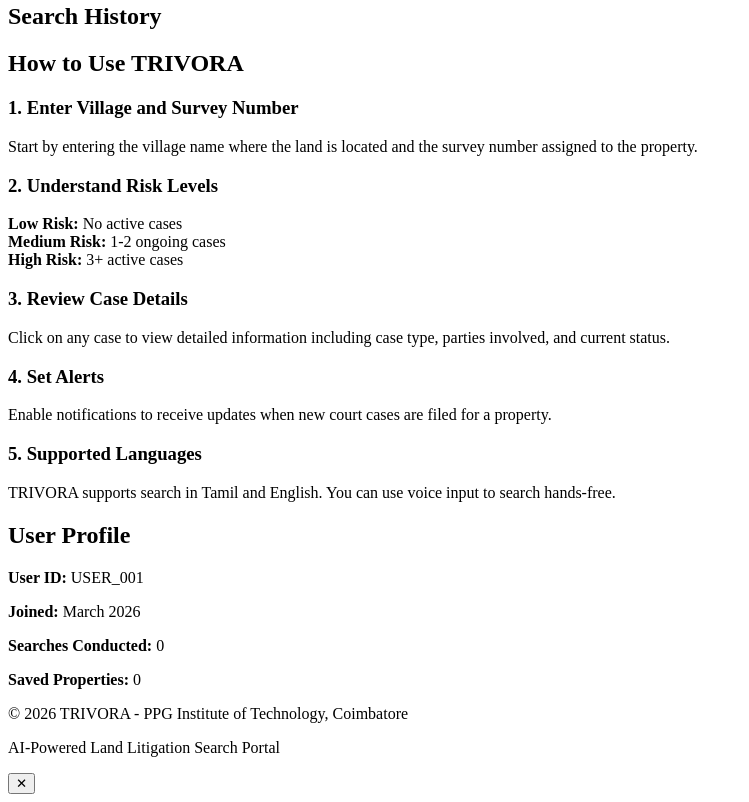
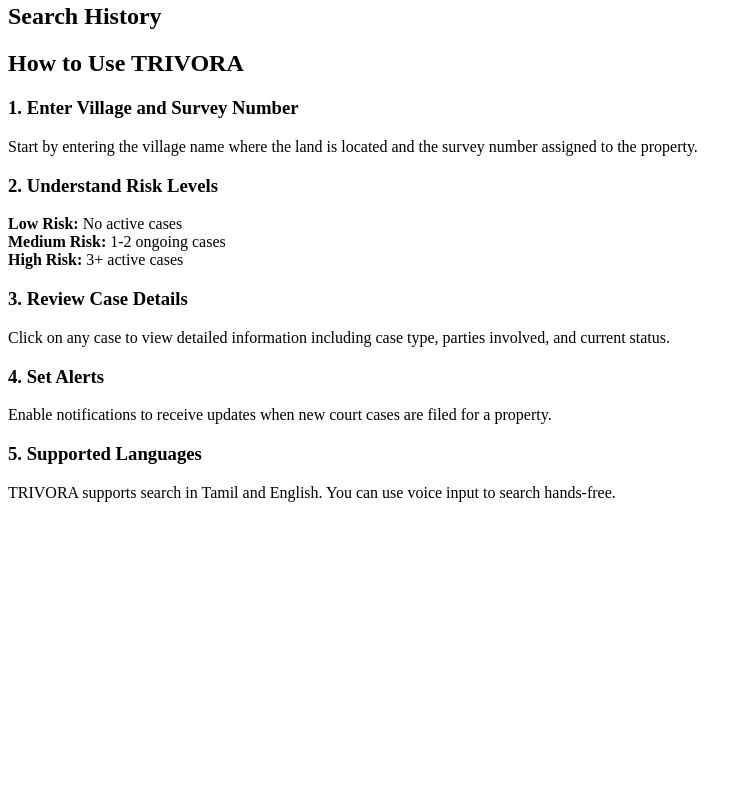
Before and after one commit to Dineshkavitha2005/Court_case, a plain HTML site: page index.html in a window 1280 px wide. Shown: the part 584-1386 px from the top of the page, without its empty margins (0-749 px from the left). After the commit the page ends 1102 px from the top, so only its background shows below. Drawn offline with Linux system fonts and the light colour scheme.

Commit message:
Update index.html

```diff
--- a/index.html
+++ b/index.html
@@ -159,33 +159,5 @@
             </div>
         </section>
 
-        <section id="profile" class="profile-section hidden">
-            <div class="container">
-                <h2>User Profile</h2>
-                <div class="profile-card">
-                    <div class="profile-info">
-                        <p><strong>User ID:</strong> USER_001</p>
-                        <p><strong>Joined:</strong> March 2026</p>
-                        <p><strong>Searches Conducted:</strong> <span id="searchCount">0</span></p>
-                        <p><strong>Saved Properties:</strong> <span id="savedCount">0</span></p>
-                    </div>
-                </div>
-            </div>
-        </section>
-    </main>
-
-    <footer class="footer">
-        <div class="container">
-            <p>&copy; 2026 TRIVORA - PPG Institute of Technology, Coimbatore</p>
-            <p>AI-Powered Land Litigation Search Portal</p>
-        </div>
-    </footer>
-
-    <div id="caseModal" class="modal hidden">
-        <div class="modal-content">
-            <button class="modal-close" onclick="closeModal()">✕</button>
-            <div id="caseDetails"></div>
-
-    <script src="script.js"></script>
 </body>
 </html>
```
